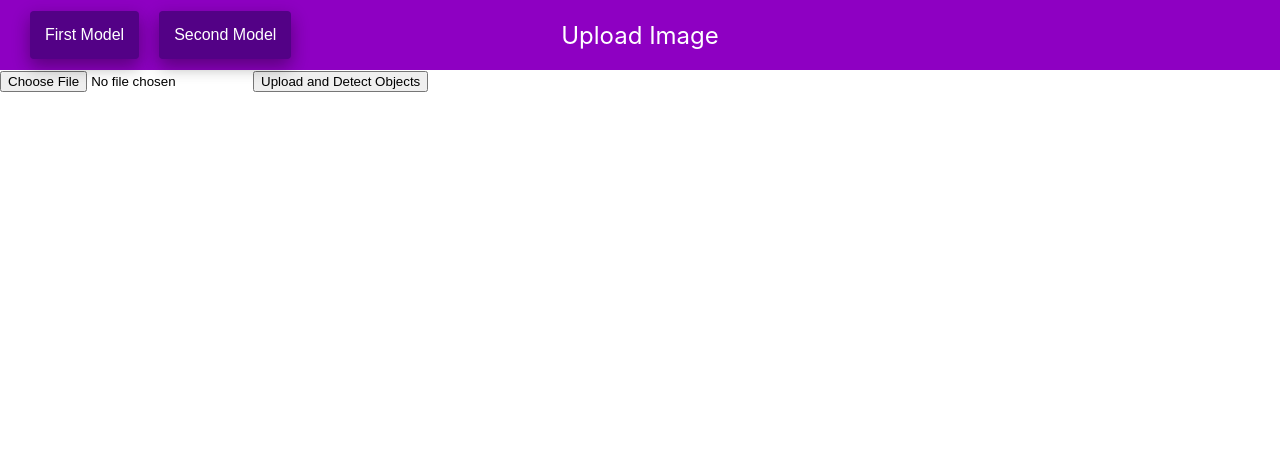
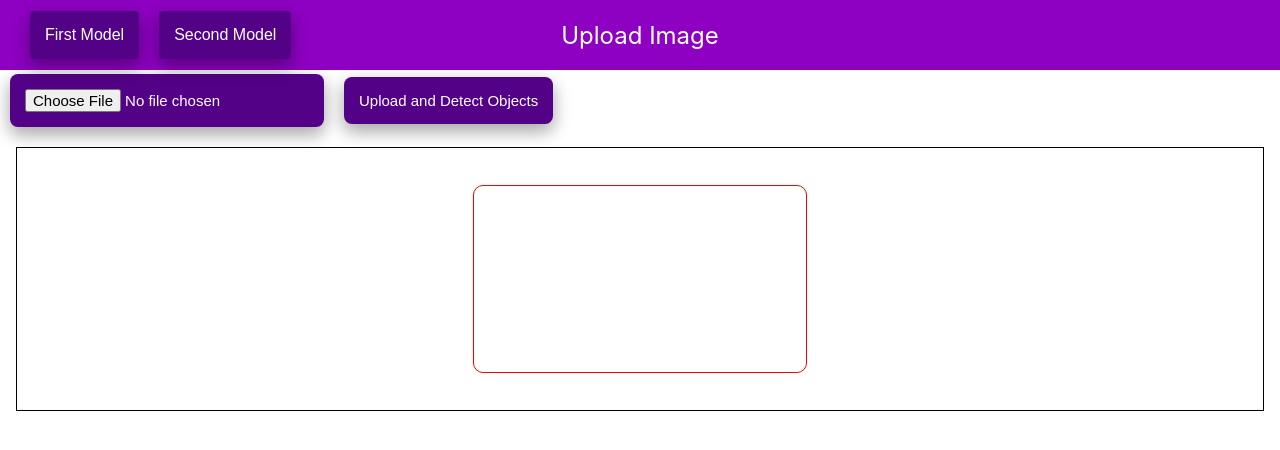
Before and after one commit to tugberkvaroglu/detection-on-web, a React (Create React App) app in the folder object-detection-app/: page / in a window 1280 px wide. Shown: the top 450 px of the page. Built offline with nearby package versions, Linux system fonts and the light colour scheme.

Commit message:
renewed the html

```diff
--- a/object-detection-app/src/UploadImage.js
+++ b/object-detection-app/src/UploadImage.js
@@ -76,16 +76,18 @@ const UploadImage = () => {
 
     return (
         <div>
-            <input type="file" onChange={handleFileChange} />
-            <button onClick={handleUpload}>Upload and Detect Objects</button>
-            <div>
+            <input className='image-select' type="file" onChange={handleFileChange} />
+            <button className='image-upload' onClick={handleUpload}>Upload and Detect Objects</button>
+            <div className='upload-and-image'>
+                <div className='image-div'>
                 {selectedFile && <img ref={imageRef} src={URL.createObjectURL(selectedFile)} alt="Selected" style={{ display: 'none' }} />}
                 <canvas ref={canvasRef}></canvas>
             </div>
-            {result && <div>
+            {result && <div className='json-div'>
                 <h2>Detection Result:</h2>
                 <pre>{JSON.stringify(result, null, 2)}</pre>
             </div>}
+            </div>
         </div>
     );
 };
```
